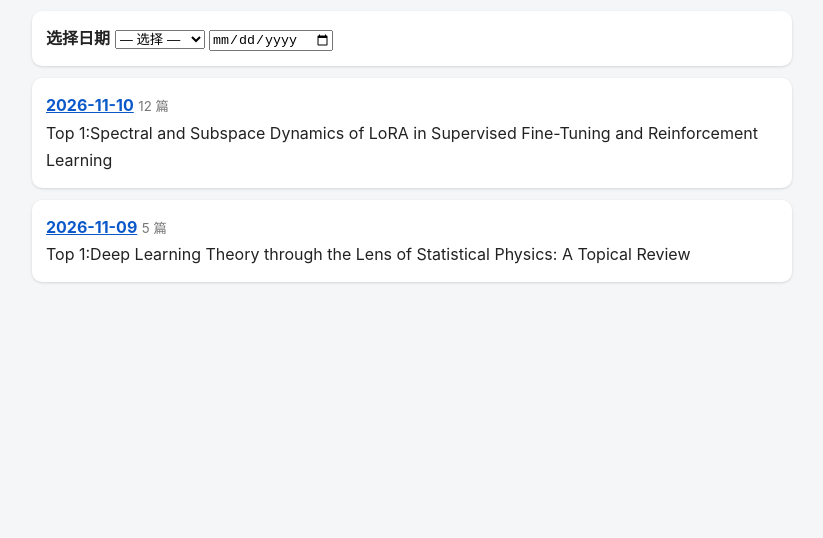
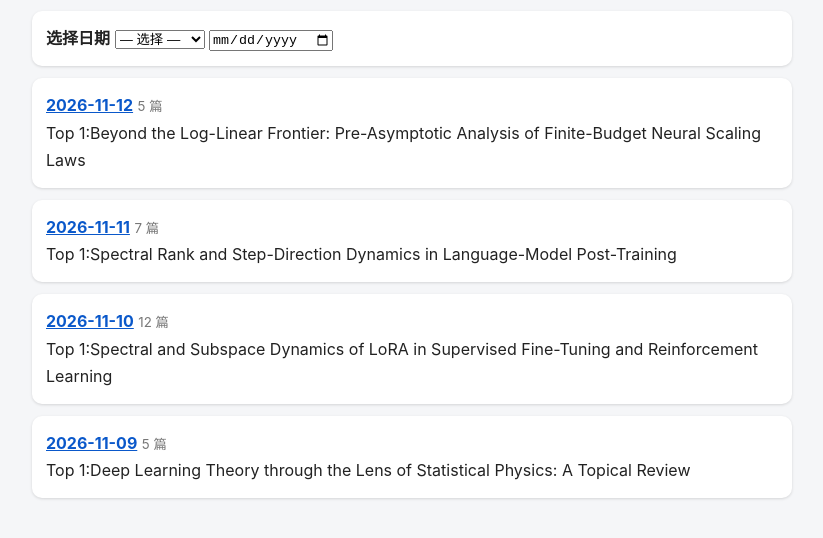
Before and after one commit to txyltop/arxiv-daily-paper, a plain HTML site: page index.html in a window 1280 px wide. Shown: the part 64-602 px from the top of the page, without its empty margins (228-1051 px from the left). Drawn offline with nearby package versions, Linux system fonts and the light colour scheme.

Commit message:
update index.html

```diff
--- a/index.html
+++ b/index.html
@@ -5,4 +5,13 @@
 .pA{background:#d1f0d8}.pB{background:#fff1c2}.pC{background:#e5e5e5}.pri{display:inline-block;border-radius:4px;padding:0 8px;font-weight:700;margin-right:6px}
 .top{border-left:5px solid #e67e22;background:#fff8ef}.f b{display:block;color:#555;font-size:.85em;margin-top:.6em}
 .btn{display:inline-block;background:#0a58ca;color:#fff;border-radius:6px;padding:6px 14px;margin-top:8px;text-decoration:none}
-details{margin-top:8px}summary{cursor:pointer;color:#0a58ca}small{color:#777}</style></head><body><div class='w'><h1>arXiv 每日追踪</h1><div class='card'><b>选择日期</b> <select id='sel' onchange="if(this.value)location.href=this.value+'.html'"><option value=''>— 选择 —</option><option value='2026-11-10'>2026-11-10</option><option value='2026-11-09'>2026-11-09</option></select> <input type='date' id='dt' onchange="var v=this.value,k=KEYS.indexOf(v);if(k<0){alert('这一天没有记录');return}location.href=v+'.html'"></div><script>var KEYS=["2026-11-10", "2026-11-09"];</script><div class='card'><a href='2026-11-10.html'><b>2026-11-10</b></a> <small>12 篇</small><br>Top 1:Spectral and Subspace Dynamics of LoRA in Supervised Fine-Tuning and Reinforcement Learning</div><div class='card'><a href='2026-11-09.html'><b>2026-11-09</b></a> <small>5 篇</small><br>Top 1:Deep Learning Theory through the Lens of Statistical Physics: A Topical Review</div></div></body></html>
+details{margin-top:8px}summary{cursor:pointer;color:#0a58ca}small{color:#777}</style></head><body><div class='w'><h1>arXiv 每日追踪</h1><div class='card'><b>选择日期</b> <select id='sel' onchange="if(this.value)location.href=this.value+'.html'"><option value=''>— 选择 —</option><option value='2026-11-12'>2026-11-12</option><option value='2026-11-11'>2026-11-11</option><option value='2026-11-10'>2026-11-10</option><option value='2026-11-09'>2026-11-09</option></select> <input type='date' id='dt' onchange="var v=this.value,k=KEYS.indexOf(v);if(k<0){alert('这一天没有记录');return}location.href=v+'.html'"></div><script>var KEYS=["2026-11-12", "2026-11-11", "2026-11-10", "2026-11-09"];</script><div class='card'><a href='2026-11-12.html'><b>2026-11-12</b></a> <small>5 篇</small><br>Top 1:Beyond the Log-Linear Frontier: Pre-Asymptotic Analysis of Finite-Budget Neural Scaling Laws</div><div class='card'><a href='2026-11-11.html'><b>2026-11-11</b></a> <small>7 篇</small><br>Top 1:Spectral Rank and Step-Direction Dynamics in Language-Model Post-Training</div><div class='card'><a href='2026-11-10.html'><b>2026-11-10</b></a> <small>12 篇</small><br>Top 1:Spectral and Subspace Dynamics of LoRA in Supervised Fine-Tuning and Reinforcement Learning</div><div class='card'><a href='2026-11-09.html'><b>2026-11-09</b></a> <small>5 篇</small><br>Top 1:Deep Learning Theory through the Lens of Statistical Physics: A Topical Review</div></div><script>
+(function(){
+var C=[["https://cdn.jsdelivr.net/npm/katex@0.16.11/dist/","katex.min.css","katex.min.js","contrib/auto-render.min.js"],
+["https://cdnjs.cloudflare.com/ajax/libs/KaTeX/0.16.9/","katex.min.css","katex.min.js","contrib/auto-render.min.js"]];
+function ld(u,cb,er){var s=document.createElement('script');s.src=u;s.onload=cb;s.onerror=er;document.head.appendChild(s);}
+function go(i){if(i>=C.length)return;var b=C[i][0];
+ var l=document.createElement('link');l.rel='stylesheet';l.href=b+C[i][1];document.head.appendChild(l);
+ ld(b+C[i][2],function(){ld(b+C[i][3],function(){renderMathInElement(document.body,{delimiters:[{left:'$$',right:'$$',display:true},{left:'$',right:'$',display:false}],throwOnError:false});},function(){go(i+1)})},function(){go(i+1)});}
+go(0);})();
+</script></body></html>
```
